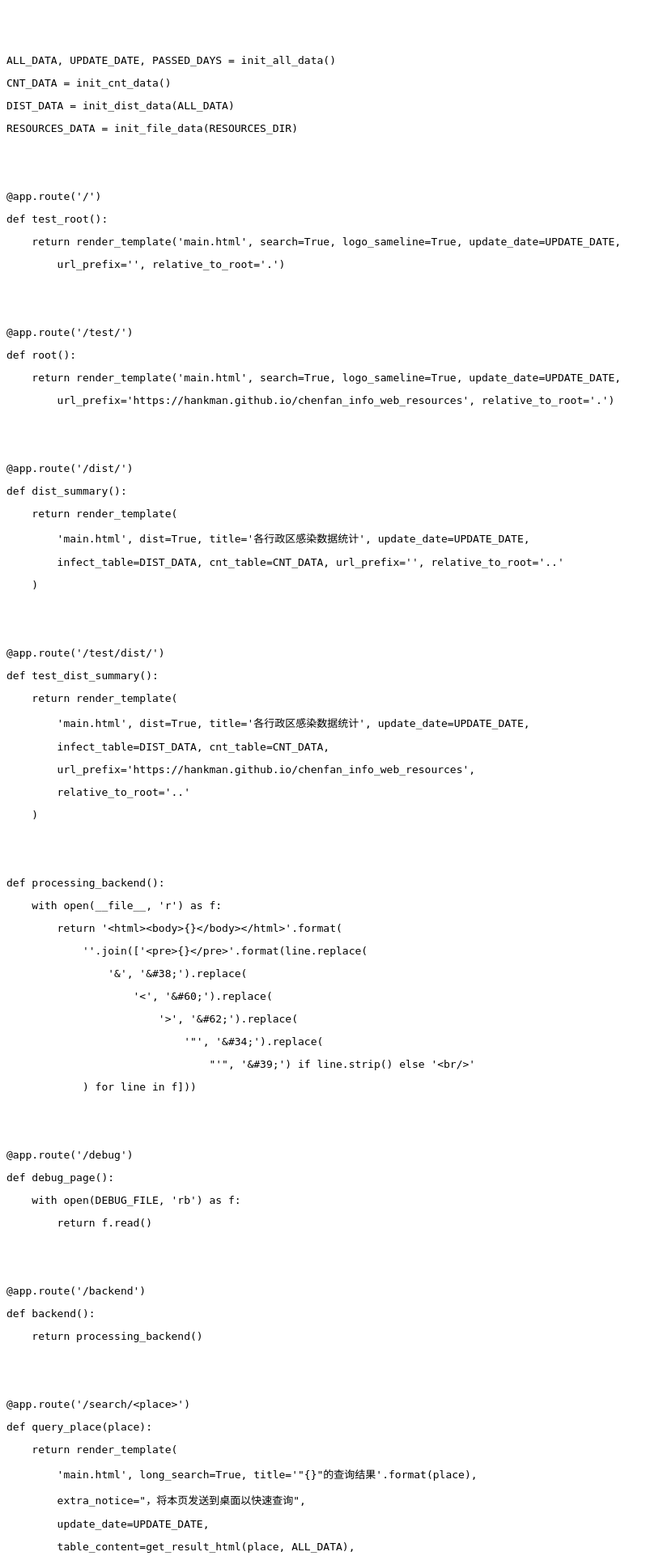
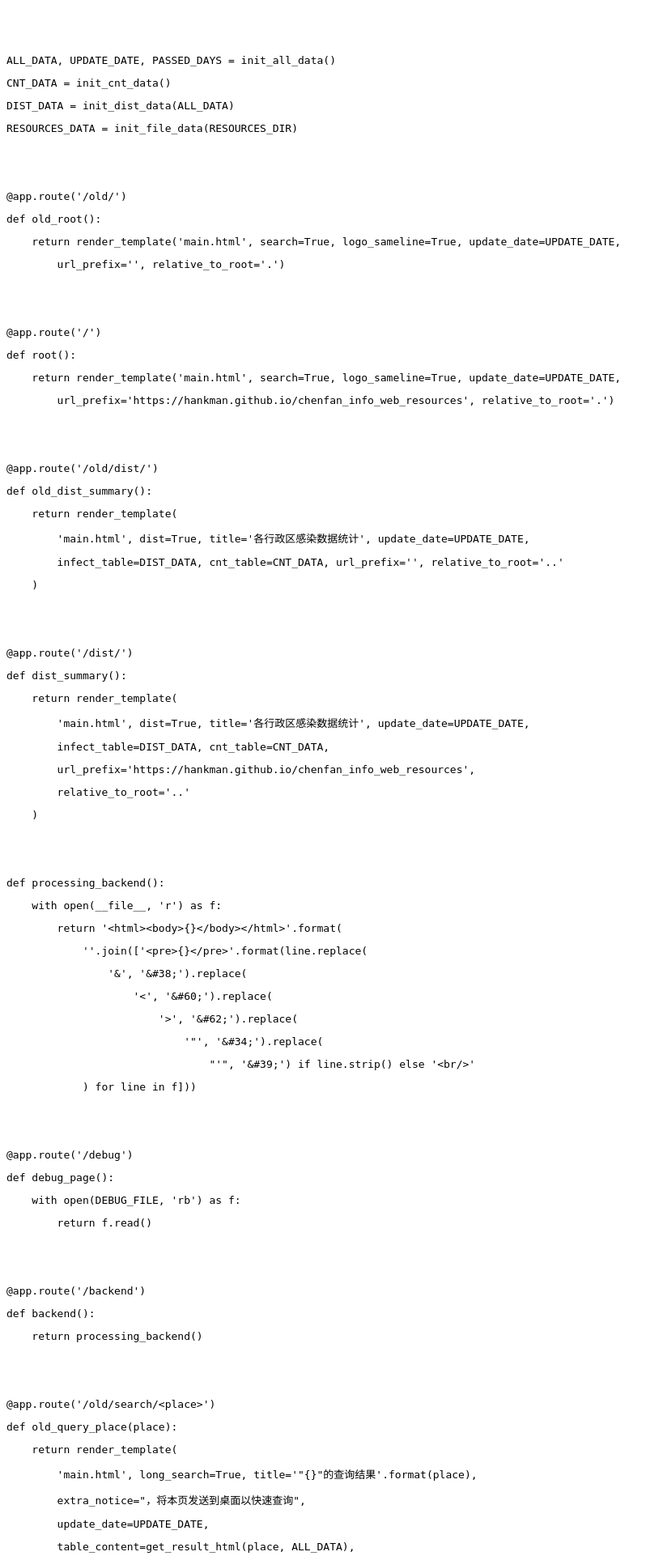
Before and after one commit to hankman/web_server, a Flask app: page /backend in a window 1280 px wide. Shown: the part 3033-4955 px from the top of the page at 81% size, without its empty margins (0-819 px from the left). Run offline with Flask 2, Linux system fonts and the light colour scheme; parts of the project's set-up code (start-up, migrations or seed data) failed here and were passed over.

Commit message:
Switch to github resource

```diff
--- a/main.py
+++ b/main.py
@@ -113,28 +113,28 @@ DIST_DATA = init_dist_data(ALL_DATA)
 RESOURCES_DATA = init_file_data(RESOURCES_DIR)
 
 
-@app.route('/')
-def test_root():
+@app.route('/old/')
+def old_root():
     return render_template('main.html', search=True, logo_sameline=True, update_date=UPDATE_DATE,
         url_prefix='', relative_to_root='.')
 
 
-@app.route('/test/')
+@app.route('/')
 def root():
     return render_template('main.html', search=True, logo_sameline=True, update_date=UPDATE_DATE,
         url_prefix='https://hankman.github.io/chenfan_info_web_resources', relative_to_root='.')
 
 
-@app.route('/dist/')
-def dist_summary():
+@app.route('/old/dist/')
+def old_dist_summary():
     return render_template(
         'main.html', dist=True, title='各行政区感染数据统计', update_date=UPDATE_DATE,
         infect_table=DIST_DATA, cnt_table=CNT_DATA, url_prefix='', relative_to_root='..'
     )
 
 
-@app.route('/test/dist/')
-def test_dist_summary():
+@app.route('/dist/')
+def dist_summary():
     return render_template(
         'main.html', dist=True, title='各行政区感染数据统计', update_date=UPDATE_DATE,
         infect_table=DIST_DATA, cnt_table=CNT_DATA,
@@ -166,8 +166,8 @@ def backend():
     return processing_backend()
 
 
-@app.route('/search/<place>')
-def query_place(place):
+@app.route('/old/search/<place>')
+def old_query_place(place):
     return render_template(
         'main.html', long_search=True, title='"{}"的查询结果'.format(place),
         extra_notice="，将本页发送到桌面以快速查询",
@@ -176,9 +176,10 @@ def query_place(place):
         url_prefix='', relative_to_root='..')
 
 
-@app.route('/test/search/<place>')
-def test_search_page(place):
-    return render_template('main.html', long_search=True, title='"{}"的查询结果'.format(place),
+@app.route('/search/<place>')
+def search_page(place):
+    return render_template(
+        'main.html', long_search=True, title='"{}"的查询结果'.format(place),
         extra_notice="，将本页发送到桌面以快速查询",
         update_date=UPDATE_DATE,
         table_content=get_result_html(place, ALL_DATA),
@@ -192,14 +193,14 @@ def iframe_wrong_search():
     return EMPTY_PAGE
 
 
-@app.route('/iframe_search/<place>')
-def iframe_search(place):
+@app.route('/old/iframe_search/<place>')
+def old_iframe_search(place):
     return render_template('search-iframe.html', table_content=get_result_html(place, ALL_DATA),
         url_prefix='')
 
 
-@app.route('/test/iframe_search/<place>')
-def test_iframe_search(place):
+@app.route('/iframe_search/<place>')
+def iframe_search(place):
     return render_template('search-iframe.html', table_content=get_result_html(place, ALL_DATA),
         url_prefix='https://hankman.github.io/chenfan_info_web_resources')
 
--- a/templates/main.html
+++ b/templates/main.html
@@ -21,6 +21,7 @@
                         {% if extra_notice %}
                         <span class="extra-notice">{{ extra_notice }}</span>
                         {% endif %}
+                        。 如网页显示不正常，可以切换回<a href="/old/">原网页</a>
                     </div>
                 </div>
 
```
